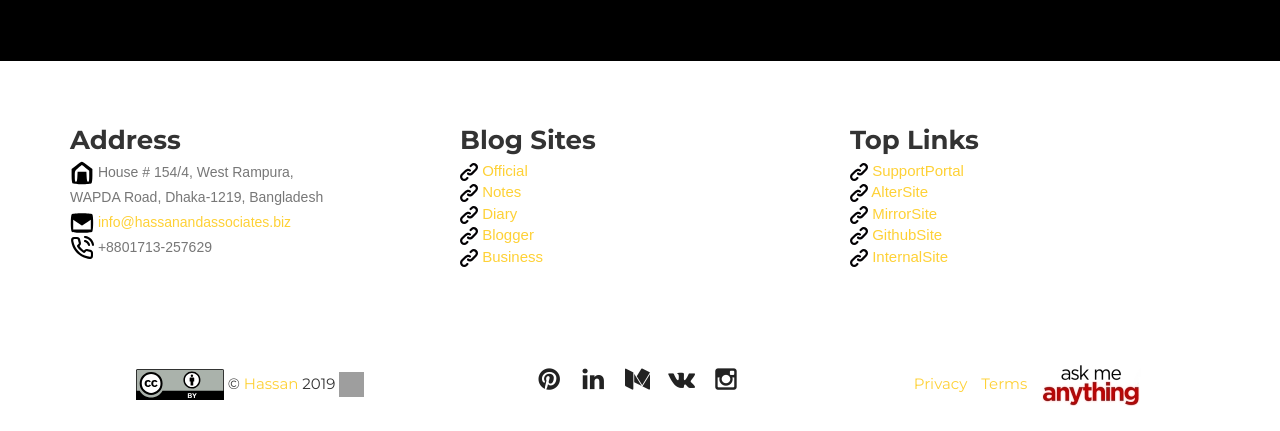
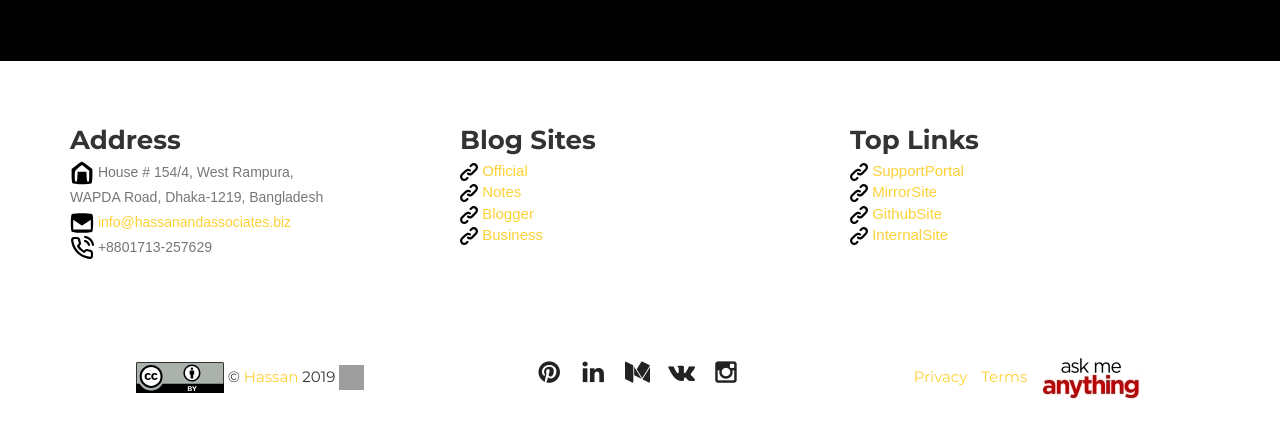
Before and after one commit to upodesta/optbiz, a Jekyll site: the page built from index.html, in a window 1280 px wide and 900 px high, scrolled down 5647 px, cut to the strip 469-900 px from the top of the window. Built offline with Jekyll 4.4.1, drawn with Linux system fonts in a browser that asks for light colours; some web fonts are replaced; comment, search, counter and statistics services are not loaded; grey boxes are pictures that could not be loaded.

Commit message:
link-adj

```diff
--- a/_includes/about.html
+++ b/_includes/about.html
@@ -22,9 +22,8 @@
 				<ul class="list-unstyled">
                     <li><img src="/img/logos/web-link.svg" alt="web-link" width=18 height=18> <a href="https://blog.hassanandassociates.biz"> Official</a></li>
                     <li><img src="/img/logos/web-link.svg" alt="web-link" width=18 height=18> <a href="https://notes.hassanandassociates.biz"> Notes</a></li>
-                    <li><img src="/img/logos/web-link.svg" alt="web-link" width=18 height=18> <a href="https://diary.hassanandassociates.biz"> Diary</a></li>
-					<li><img src="/img/logos/web-link.svg" alt="web-link" width=18 height=18> <a href="https://blogger.hassanandassociates.biz"> Blogger</a></li>
-					<li> <img src="/img/logos/web-link.svg" alt="web-link" width=18 height=18> <a href="https://hassanandassociates.business.site"> Business</a></li>
+                    <li><img src="/img/logos/web-link.svg" alt="web-link" width=18 height=18> <a href="https://blogger.hassanandassociates.biz"> Blogger</a></li>
+		    <li> <img src="/img/logos/web-link.svg" alt="web-link" width=18 height=18> <a href="https://hassanandassociates.business.site"> Business</a></li>
                 </ul>
             </div>
 
@@ -35,7 +34,6 @@
 
 				<ul class="list-unstyled">
                     <li><img src="/img/logos/web-link.svg" alt="web-link" width=18 height=18> <a href="https://support.hassanandassociates.biz"> SupportPortal</a></li>
-                    <li> <img src="/img/logos/web-link.svg" alt="web-link" width=18 height=18> <a href="https://hassanandassociates.ga"> AlterSite</a></li>
                     <li> <img src="/img/logos/web-link.svg" alt="web-link" width=18 height=18> <a href="https://hassanandassociates.ml"> MirrorSite</a></li>
                     <li><img src="/img/logos/web-link.svg" alt="web-link" width=18 height=18> <a href="https://hassanandassociatesbd.github.io"> GithubSite</a></li>
                     <li><img src="/img/logos/web-link.svg" alt="web-link" width=18 height=18> <a href="https://sites.google.com/site/taxadvisorbd"> InternalSite</a></li>
```
